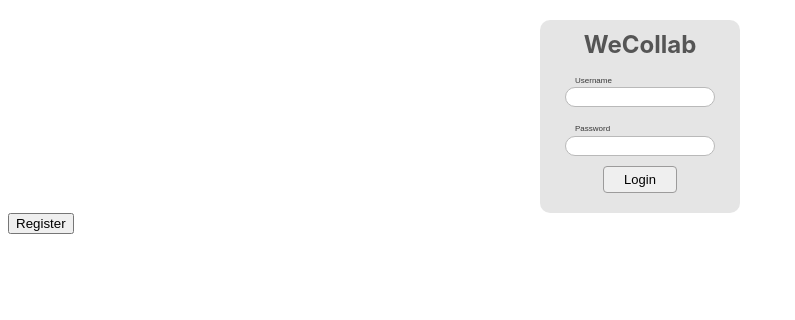
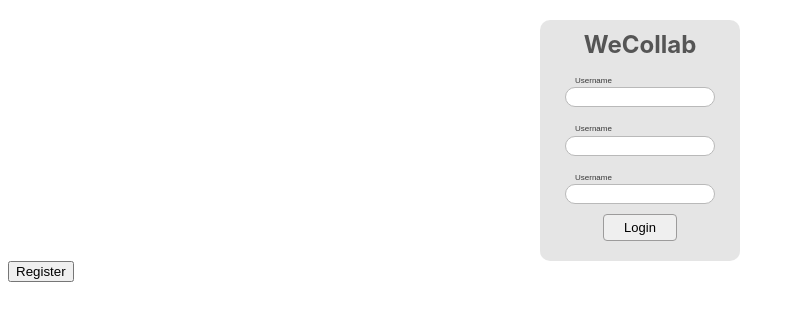
Before and after one commit to TecDSX/proyecto-final-tecnicatura-client, a Next.js app: page / in a window 1280 px wide. Shown: the top 320 px of the page, without its empty margins (0-795 px from the left). Built offline with nearby package versions, Linux system fonts and the light colour scheme.

Commit message:
textfield component

```diff
--- a/src/components/LoginForm/index.tsx
+++ b/src/components/LoginForm/index.tsx
@@ -1,17 +1,17 @@
 import React from 'react';
 import './LoginForm.scss';
+import { TextField } from '../Textfield';
 export const LoginForm = () => {
   return (
     <div className="login-box">
       <h2 className="login-box__title">WeCollab</h2>
-      <div className="text-field">
-        <label htmlFor="username">Username</label>
-        <input type="text" name="username" id="username" />
-      </div>
-      <div className="text-field">
-        <label htmlFor="password">Password</label>
-        <input type="password" name="password" id="password" />
-      </div>
+
+      <TextField />
+
+      <TextField />
+
+      <TextField />
+
       <div className="button-holder">
         <button type="submit">Login</button>
       </div>
--- /dev/null
+++ b/src/components/Textfield/index.tsx
@@ -0,0 +1,11 @@
+import React from 'react';
+// import './TextField.scss';
+export const TextField = () => {
+  return (
+    <div className="text-field">
+      <label htmlFor="username">Username</label>
+      <input type="text" name="username" id="username" />
+    </div>
+  );
+};
+TextField.displayName = 'Text Field';
```
